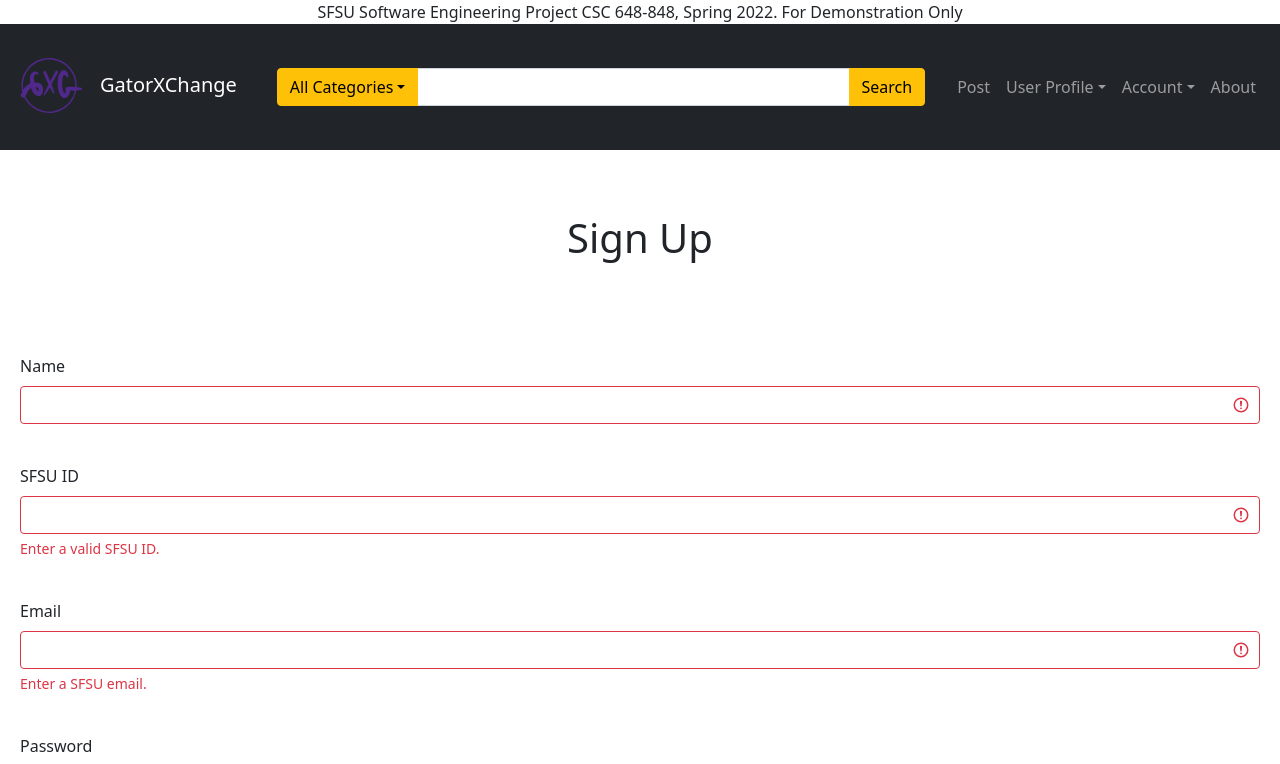
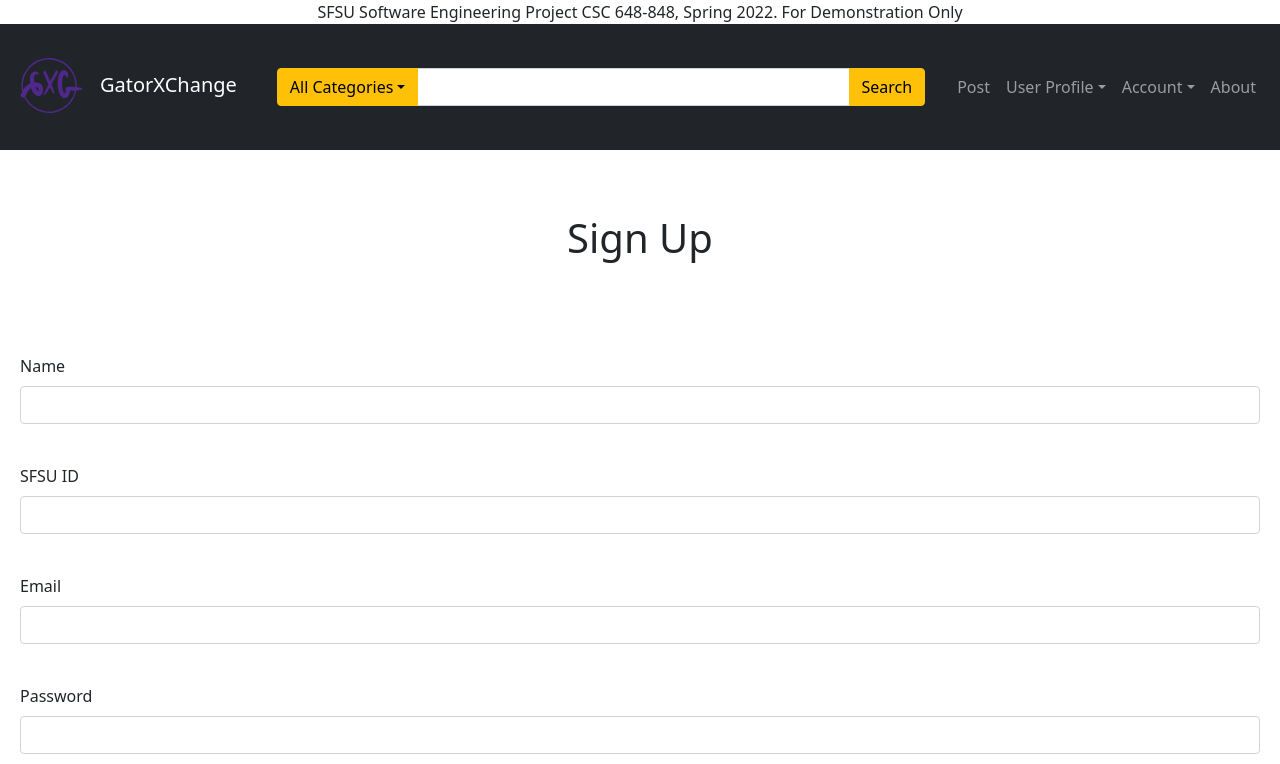
Before and after one commit to DrashtiShah23/online-marketplace-GatorXchange, a React (Create React App) app in the folder application/client/: page /SignUp in a window 1280 px wide. Shown: the top 764 px of the page. Built offline with nearby package versions, Linux system fonts and the light colour scheme.

Commit message:
Fixed email validation

```diff
--- a/application/client/src/pages/signup.js
+++ b/application/client/src/pages/signup.js
@@ -29,7 +29,7 @@ const Signup = () => {
       })
   })();
   return (
-  <form class="row row-cols-lg-auto g-3 align-items-center was-validated" noValidate>
+  <form class="row row-cols-lg-auto g-3 align-items-center needs-validation" noValidate>
     <div className="container" >
         <h1>Sign Up</h1>
         <div class="col-12">
@@ -95,7 +95,7 @@ const Signup = () => {
           //onFocus={(e) => (e.target.placeholder = "")}
             //onBlur={(e) => (e.target.placeholder = "xyz@sfsu.edu")}
             required
-            pattern=".+@sfsu\.com"
+            pattern=".+@sfsu\.edu"
             value={email}
             onChange={(e) => setEmail(e.target.value)}
           />
@@ -139,7 +139,7 @@ const Signup = () => {
           </div>
       </div>
 
-        <div className="checkbox" for = "validCheck">
+        <div className="checkbox" class="was-validated"for = "validCheck">
           <input
             id="validCheck"
             type="checkbox"
```
